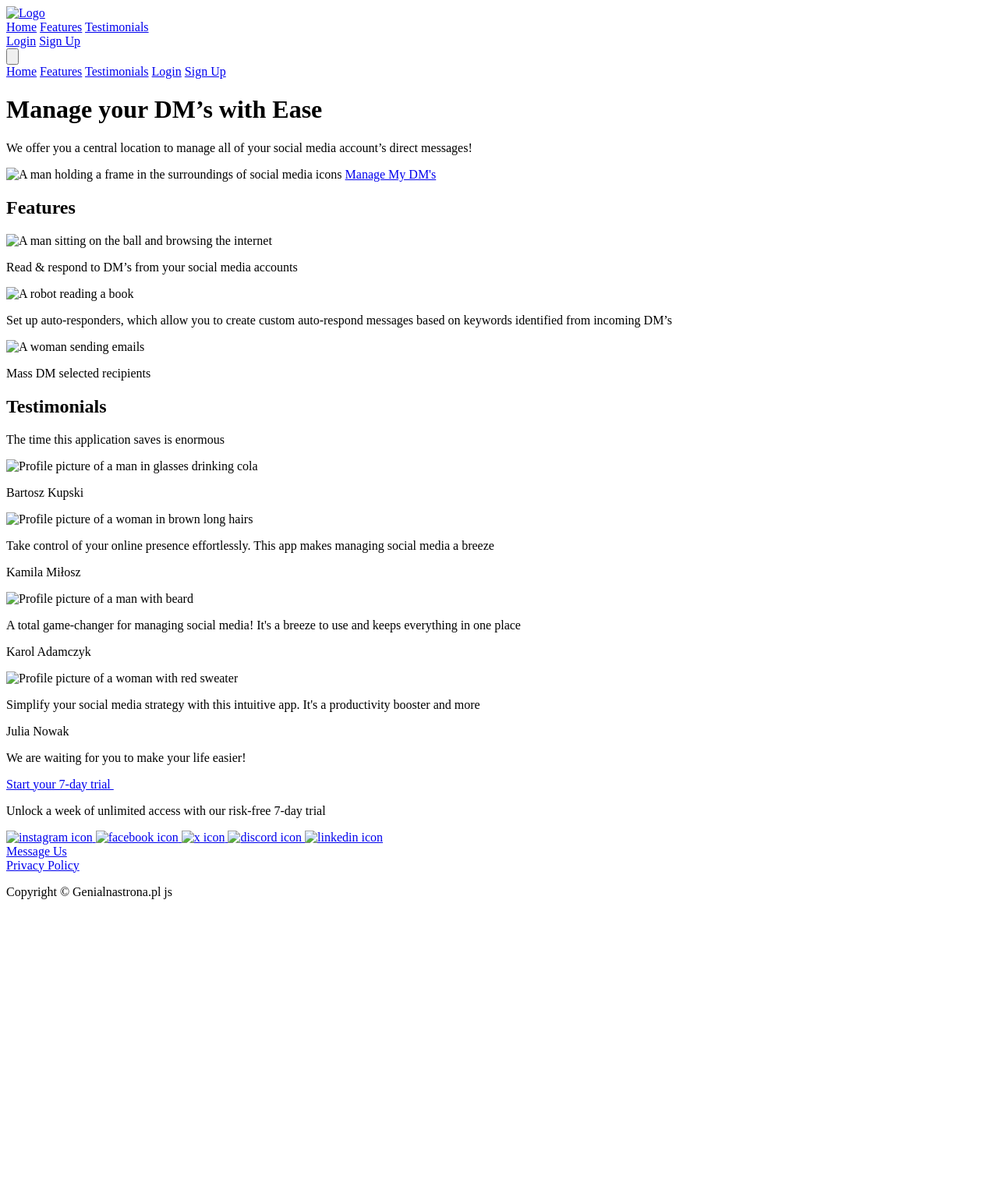
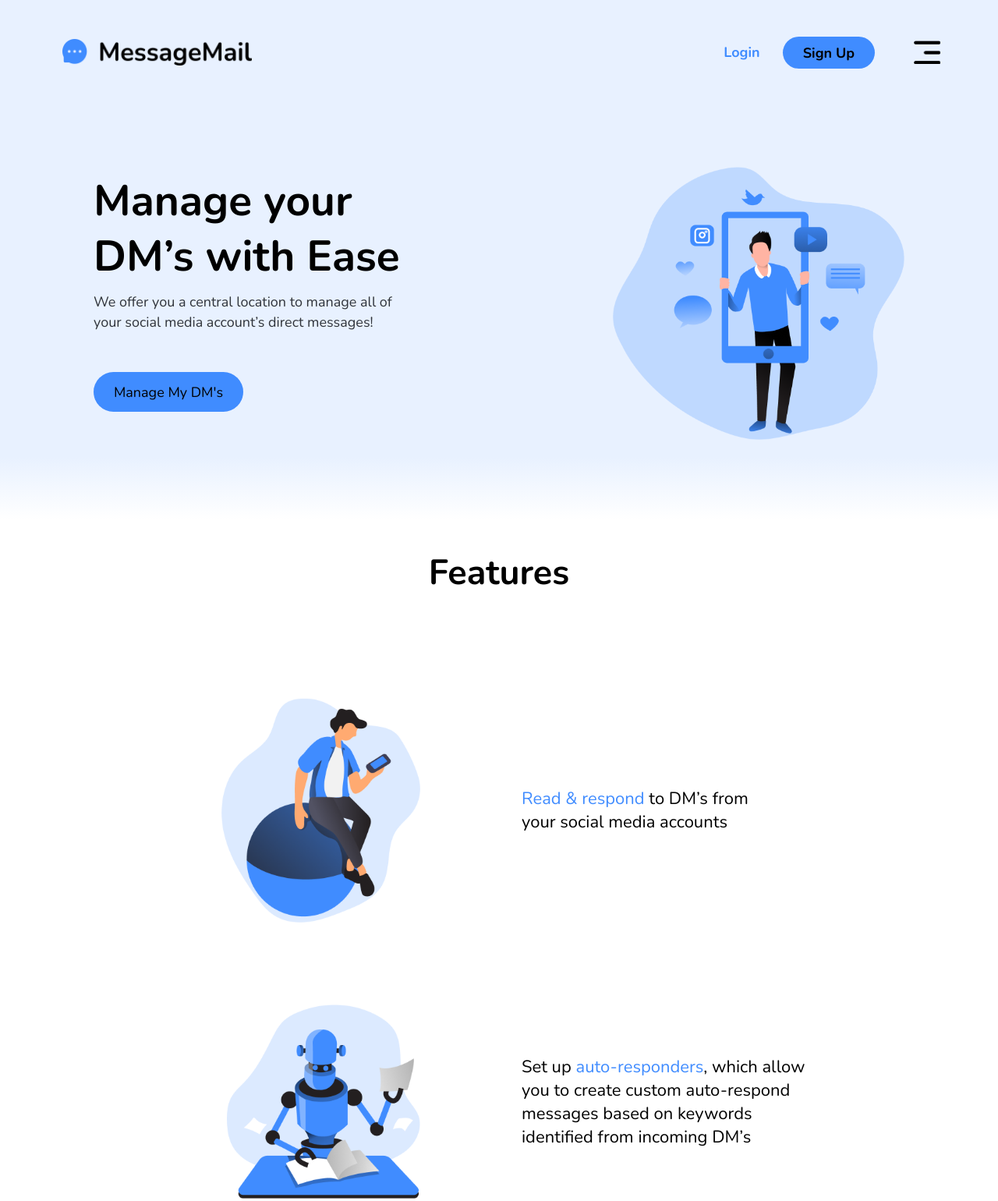
Before and after one commit to Czekol/messageMail, a plain HTML site: page index.html in a window 1280 px wide. Shown: the top 1540 px of the page at 78% size. Before the commit the page ends 1169 px from the top, so only its background shows below. Drawn offline with nearby package versions, Linux system fonts and the light colour scheme; the site is published under a folder, as on GitHub Pages, so addresses that start at the root find nothing.

Commit message:
second try od repairing paths

```diff
--- a/index.html
+++ b/index.html
@@ -9,9 +9,9 @@
     <link rel="preconnect" href="https://fonts.gstatic.com" crossorigin>
     <link href="https://fonts.googleapis.com/css2?family=Nunito:wght@400;700&family=PT+Serif&display=swap"
         rel="stylesheet">
-    <link rel="stylesheet" href="/dist/css/main.min.css">
+    <link rel="stylesheet" href="dist/css/main.min.css">
 
-<link rel="shortcut icon" href="/dist/img/messagemail-favicon.png" type="image/x-icon">
+<link rel="shortcut icon" href="dist/img/messagemail-favicon.png" type="image/x-icon">
     <meta name="description"
         content="Effortlessly manage your direct messages. Organize, respond, and stay on top of conversations across platforms.">
 
@@ -22,7 +22,7 @@
     <header class="header wrapper">
         <nav class="nav">
     <a href="index.html#" class="nav__logo">
-        <img src="/dist/img/logo2.png" alt="Logo" class="nav__logo-img">
+        <img src="dist/img/logo2.png" alt="Logo" class="nav__logo-img">
     </a>
 
     <div class="nav__desktop ">
@@ -32,20 +32,19 @@
     </div>
 
     <div class="nav__desktop join-us-links">
-        <a href="/sign-up.html" class="nav__links-link login">Login</a>
-        <a href="/sign-up.html" class="nav__links-link sign-up-link">Sign Up</a>
+        <a href="sign-up.html" class="nav__links-link login">Login</a>
+        <a href="sign-up.html" class="nav__links-link sign-up-link">Sign Up</a>
     </div>
-
     <button class="nav__hamburger" aria-label="Hamburger Menu">
-        <img src="/dist/img/hamburger-menu.png" alt="" class="nav__hamburger-btn">
+        <img src="dist/img/hamburger-menu.png" alt="" class="nav__hamburger-btn">
     </button>
 
     <div class="nav__links">
         <a href="index.html#" class="nav__links-link">Home</a>
         <a href="index.html#features" class="nav__links-link">Features</a>
         <a href="index.html#testimonials" class="nav__links-link">Testimonials</a>
-        <a href="/sign-up.html" class="nav__links-link">Login</a>
-        <a href="/sign-up.html" class="nav__links-link">Sign Up</a>
+        <a href="sign-up.html" class="nav__links-link">Login</a>
+        <a href="sign-up.html" class="nav__links-link">Sign Up</a>
     </div>
 </nav>
         <div class="header__shadow"></div>
@@ -53,9 +52,9 @@
         <h1 class="header__heading">Manage your DM’s with Ease</h1>
         <p class="header__text">We offer you a central location to manage all of your social media account’s direct
             messages!</p>
-        <img src="/dist/img/Header-illustration.png"
+        <img src="dist/img/Header-illustration.png"
             alt="A man holding a frame in the surroundings of social media icons" class="header__img">
-        <a href="/sign-up.html" class="header__btn">Manage My DM's</a>
+        <a href="sign-up.html" class="header__btn">Manage My DM's</a>
 
     </header>
 
@@ -67,21 +66,21 @@
             <div class="features__container">
 
                 <div class="features__box">
-                    <img src="/dist/img/Notification.png" alt="A man sitting on the ball and browsing the internet"
+                    <img src="dist/img/Notification.png" alt="A man sitting on the ball and browsing the internet"
                         class="features__box-img features__box-img--notification">
                     <p class="features__box-text"><span>Read & respond</span> to DM’s from your social media accounts
                     </p>
                 </div>
 
                 <div class="features__box features__box--margin">
-                    <img src="/dist/img/Machine Learning.png" alt="A robot reading a book"
+                    <img src="dist/img/Machine Learning.png" alt="A robot reading a book"
                         class="features__box-img features__box-img--machine">
                     <p class="features__box-text">Set up <span>auto-responders</span>, which allow you to create custom
                         auto-respond messages based on keywords identified from incoming DM’s</p>
                 </div>
 
                 <div class="features__box">
-                    <img src="/dist/img/Sending Emails.png" alt="A woman sending emails"
+                    <img src="dist/img/Sending Emails.png" alt="A woman sending emails"
                         class="features__box-img features__box-img--sending">
                     <p class="features__box-text"><span>Mass DM</span> selected recipients</p>
                 </div>
@@ -92,12 +91,11 @@
 
 
         <h2 class="section-heading testi" id="testimonials">Testimonials</h2>
-
         <section class="section testimonials">
             <p class="testimonials__review">The time this application saves is enormous</p>
 
             <div class="testimonials__name-box">
-                <img src="/dist/img/ja.jpg" alt="Profile picture of a man in glasses drinking cola"
+                <img src="dist/img/ja.jpg" alt="Profile picture of a man in glasses drinking cola"
                     class="testimonials__name-box-img">
                 <p class="testimonials__name-box-name">Bartosz Kupski</p>
             </div>
@@ -105,7 +103,7 @@
             <!--  -->
             <div class="testimonials-containter">
                 <div class="testimonials__box">
-                    <img src="/dist/img/pani.jpg" alt="Profile picture of a woman in brown long hairs"
+                    <img src="dist/img/pani.jpg" alt="Profile picture of a woman in brown long hairs"
                         class="testimonials__box-img">
                     <p class="testimonials__box-review testimonials__box-review--first">Take control of your online
                         presence
@@ -116,7 +114,7 @@
                 </div>
 
                 <div class="testimonials__box testimonials__box--middle">
-                    <img src="/dist/img/ziomus.jpg" alt="Profile picture of a man with beard"
+                    <img src="dist/img/ziomus.jpg" alt="Profile picture of a man with beard"
                         class="testimonials__box-img">
                     <p class="testimonials__box-review testimonials__box-review--second">A total game-changer for
                         managing
@@ -127,7 +125,7 @@
                 </div>
 
                 <div class="testimonials__box">
-                    <img src="/dist/img/paniCzerwona.jpg" alt="Profile picture of a woman with red sweater"
+                    <img src="dist/img/paniCzerwona.jpg" alt="Profile picture of a woman with red sweater"
                         class="testimonials__box-img">
                     <p class="testimonials__box-review testimonials__box-review--third">Simplify your social media
                         strategy
@@ -144,8 +142,8 @@
             <p class="call-to-action__text">
                 We are waiting for you to make your life easier!
             </p>
-            <a href="/sign-up.html" class="call-to-action__button">Start your 7-day trial <img
-                    src="/dist/img/call-to-action-icon.png" alt="" class="call-to-action__button-icon"></a>
+            <a href="sign-up.html" class="call-to-action__button">Start your 7-day trial <img
+                    src="dist/img/call-to-action-icon.png" alt="" class="call-to-action__button-icon"></a>
             <p class="call-to-action__subtext">Unlock a week of unlimited access with our risk-free 7-day trial</p>
         </section>
     </main>
@@ -154,31 +152,31 @@
 
     <div class="footer__icon-box">
         <a href="https://www.instagram.com/bartek_kupski?igsh=MXN1Z29vYmdqaGFqbQ==" class="footer__icon-box-icon">
-            <img src="/dist/img/ig-icon.png" alt="instagram icon">
+            <img src="dist/img/ig-icon.png" alt="instagram icon">
         </a>
 
         <a href="https://www.facebook.com/share/7JCoRDNF4ztqrrWn/" class="footer__icon-box-icon">
-            <img src="/dist/img/fb-icon.png" alt="facebook icon">
+            <img src="dist/img/fb-icon.png" alt="facebook icon">
         </a>
 
         <a href="https://x.com/home" class="footer__icon-box-icon">
-            <img src="/dist/img/x-icon.png" alt="x icon">
+            <img src="dist/img/x-icon.png" alt="x icon">
         </a>
 
         <a href="https://discord.com/" class="footer__icon-box-icon">
-            <img src="/dist/img/dc-icon.png" alt="discord icon">
+            <img src="dist/img/dc-icon.png" alt="discord icon">
         </a>
 
         <a href="https://pl.linkedin.com/" class="footer__icon-box-icon">
-            <img src="/dist/img/in-icon.png" alt="linkedin icon">
+            <img src="dist/img/in-icon.png" alt="linkedin icon">
         </a>
     </div>
 
     <div class="footer__info">
         <div class="footer__info-box">
-            <a href="/sign-up.html" class="footer__info-box-link">Message Us</a>
+            <a href="sign-up.html" class="footer__info-box-link">Message Us</a>
             <div class="footer__info-box-icon"></div>
-            <a href="/sign-up.html" class="footer__info-box-link">Privacy Policy</a>
+            <a href="sign-up.html" class="footer__info-box-link">Privacy Policy</a>
         </div>
 
         <p class="footer__info-text">Copyright © Genialnastrona.pl <span>js</span></p>
@@ -186,7 +184,7 @@
 </footer>
 
 
-    <script src="/dist/js/main.min.js"></script>
+    <script src="dist/js/main.min.js"></script>
 </body>
 
 </html>
```
Also changed, not shown: sign-up.html (+20 -21 lines).
